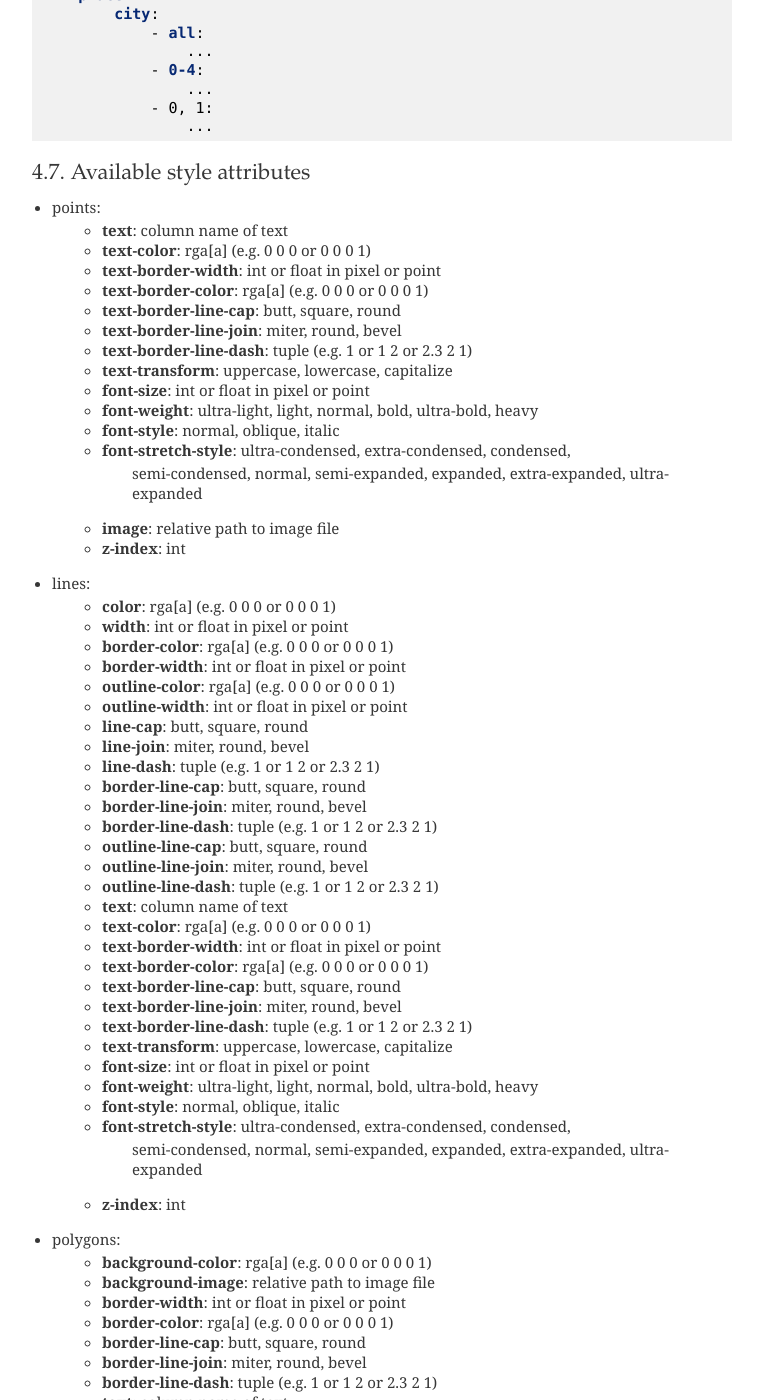
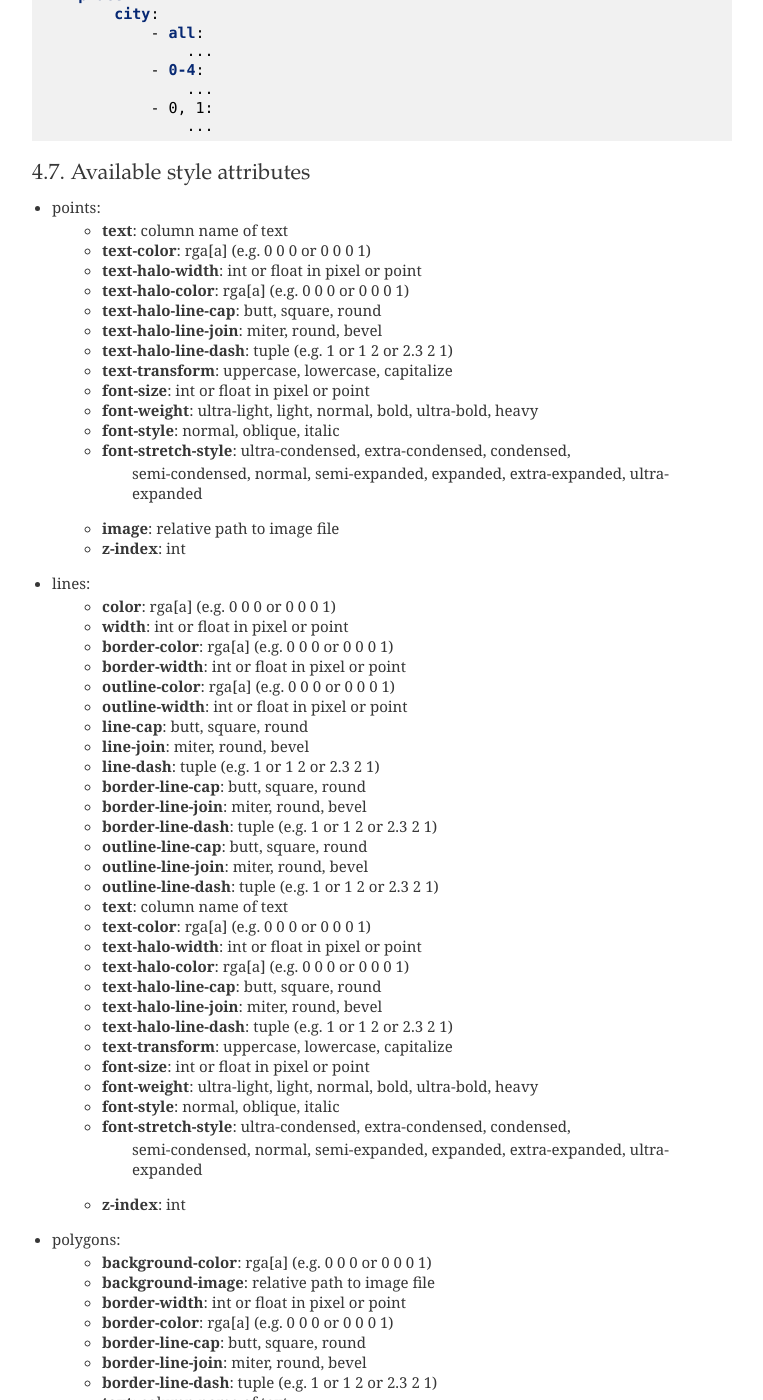
Before and after one commit to ahojnnes/mapython, a Sphinx documentation site: the page built from docs/tutorial/styles.rst, in a window 1280 px wide and 1400 px high, scrolled down 3027 px. Shown: the whole window, without its empty margins (258-1021 px from the left). Built offline with Sphinx 7.4.7, drawn with Linux system fonts in a browser that asks for light colours; some of the changed text lies outside the part shown.

Commit message:
updated docs for text halo

```diff
--- a/docs/tutorial/styles.rst
+++ b/docs/tutorial/styles.rst
@@ -105,8 +105,8 @@ Style definitions can only be overwritten within one tag condition:
                 - 0, 1, 2:
                     font-size: 20
                     font-weight: normal
-                    text-border-color: 1 1 1
-                    text-border-width: 2
+                    text-halo-color: 1 1 1
+                    text-halo-width: 2
 
 This is going to overwrite or add all definitions for zoom levels 0, 1 and 2.
 
@@ -127,8 +127,8 @@ Note that you can't overwrite complete tag styles, e.g. this does not work:
                 - 0, 1, 2:
                     font-size: 20
                     font-weight: normal
-                    text-border-color: 1 1 1
-                    text-border-width: 2
+                    text-halo-color: 1 1 1
+                    text-halo-width: 2
 
 Define multiple conditions
 --------------------------
@@ -192,11 +192,11 @@ Available style attributes
 * points:
     * **text**: column name of text
     * **text-color**: rga[a] (e.g. 0 0 0 or 0 0 0 1)
-    * **text-border-width**: int or float in pixel or point
-    * **text-border-color**: rga[a] (e.g. 0 0 0 or 0 0 0 1)
-    * **text-border-line-cap**: butt, square, round
-    * **text-border-line-join**: miter, round, bevel
-    * **text-border-line-dash**: tuple (e.g. 1 or 1 2 or 2.3 2 1)
+    * **text-halo-width**: int or float in pixel or point
+    * **text-halo-color**: rga[a] (e.g. 0 0 0 or 0 0 0 1)
+    * **text-halo-line-cap**: butt, square, round
+    * **text-halo-line-join**: miter, round, bevel
+    * **text-halo-line-dash**: tuple (e.g. 1 or 1 2 or 2.3 2 1)
     * **text-transform**: uppercase, lowercase, capitalize
     * **font-size**: int or float in pixel or point
     * **font-weight**: ultra-light, light, normal, bold, ultra-bold, heavy
@@ -224,11 +224,11 @@ Available style attributes
     * **outline-line-dash**: tuple (e.g. 1 or 1 2 or 2.3 2 1)
     * **text**: column name of text
     * **text-color**: rga[a] (e.g. 0 0 0 or 0 0 0 1)
-    * **text-border-width**: int or float in pixel or point
-    * **text-border-color**: rga[a] (e.g. 0 0 0 or 0 0 0 1)
-    * **text-border-line-cap**: butt, square, round
-    * **text-border-line-join**: miter, round, bevel
-    * **text-border-line-dash**: tuple (e.g. 1 or 1 2 or 2.3 2 1)
+    * **text-halo-width**: int or float in pixel or point
+    * **text-halo-color**: rga[a] (e.g. 0 0 0 or 0 0 0 1)
+    * **text-halo-line-cap**: butt, square, round
+    * **text-halo-line-join**: miter, round, bevel
+    * **text-halo-line-dash**: tuple (e.g. 1 or 1 2 or 2.3 2 1)
     * **text-transform**: uppercase, lowercase, capitalize
     * **font-size**: int or float in pixel or point
     * **font-weight**: ultra-light, light, normal, bold, ultra-bold, heavy
@@ -247,11 +247,11 @@ Available style attributes
     * **border-line-dash**: tuple (e.g. 1 or 1 2 or 2.3 2 1)
     * **text**: column name of text
     * **text-color**: rga[a] (e.g. 0 0 0 or 0 0 0 1)
-    * **text-border-width**: int or float in pixel or point
-    * **text-border-color**: rga[a] (e.g. 0 0 0 or 0 0 0 1)
-    * **text-border-line-cap**: butt, square, round
-    * **text-border-line-join**: miter, round, bevel
-    * **text-border-line-dash**: tuple (e.g. 1 or 1 2 or 2.3 2 1)
+    * **text-halo-width**: int or float in pixel or point
+    * **text-halo-color**: rga[a] (e.g. 0 0 0 or 0 0 0 1)
+    * **text-halo-line-cap**: butt, square, round
+    * **text-halo-line-join**: miter, round, bevel
+    * **text-halo-line-dash**: tuple (e.g. 1 or 1 2 or 2.3 2 1)
     * **text-transform**: uppercase, lowercase, capitalize
     * **font-size**: int or float in pixel or point
     * **font-weight**: ultra-light, light, normal, bold, ultra-bold, heavy
```
